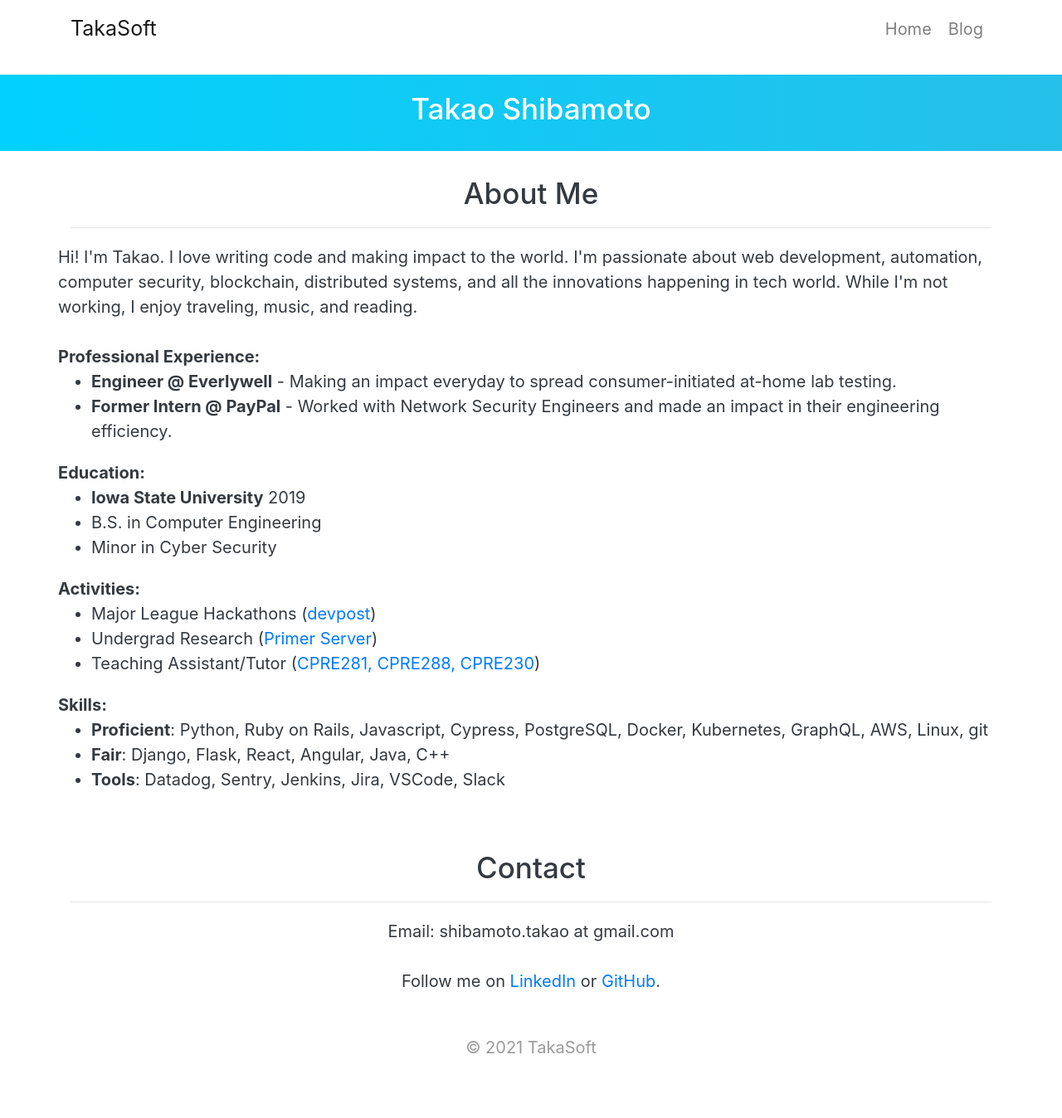
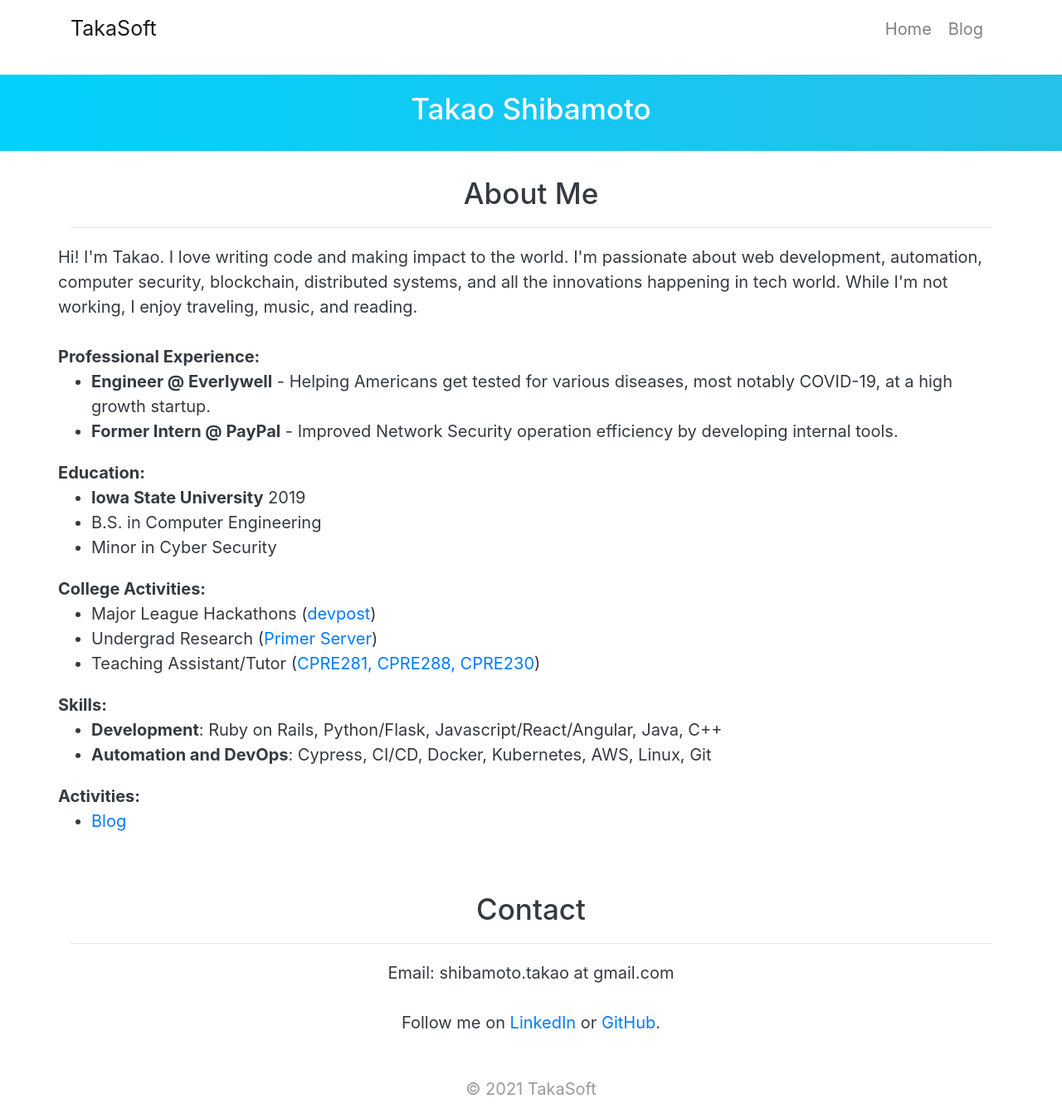
Before and after one commit to takasoft/takasoft.github.io, a Jekyll site: the page built from index.html, in a window 1280 px wide. Shown: the whole page at 83% size. Built offline with Jekyll 4.4.1, drawn with Linux system fonts in a browser that asks for light colours; before the commit the page ends 1298 px from its top, so only the background shows below that.

Commit message:
Update index.html

```diff
--- a/index.html
+++ b/index.html
@@ -22,8 +22,8 @@ title: Home
     </div>
     <div class="row">
       <ul>
-        <li><b>Engineer @ Everlywell</b> - Making an impact everyday to spread consumer-initiated at-home lab testing. </li>
-        <li><b>Former Intern @ PayPal</b> - Worked with Network Security Engineers and made an impact in their engineering efficiency. </li>
+        <li><b>Engineer @ Everlywell</b> - Helping Americans get tested for various diseases, most notably COVID-19, at a high growth startup. </li>
+        <li><b>Former Intern @ PayPal</b> - Improved Network Security operation efficiency by developing internal tools. </li>
       </ul>
     </div>
 
@@ -39,7 +39,7 @@ title: Home
     </div>
 
     <div class="row">
-      <b>Activities: </b>
+      <b>College Activities: </b>
     </div>
     <div class="row">
       <ul>
@@ -54,9 +54,17 @@ title: Home
     </div>
     <div class="row">
       <ul>
-        <li><b>Proficient</b>: Python, Ruby on Rails, Javascript, Cypress, PostgreSQL, Docker, Kubernetes, GraphQL, AWS, Linux, git</li>
-        <li><b>Fair</b>: Django, Flask, React, Angular, Java, C++</li>
-        <li><b>Tools</b>: Datadog, Sentry, Jenkins, Jira, VSCode, Slack</li>
+        <li><b>Development</b>: Ruby on Rails, Python/Flask, Javascript/React/Angular, Java, C++</li>
+        <li><b>Automation and DevOps</b>: Cypress, CI/CD, Docker, Kubernetes, AWS, Linux, Git</li>
+      </ul>
+    </div>
+
+    <div class="row">
+      <b>Activities: </b>
+    </div>
+    <div class="row">
+      <ul>
+        <li><a href="{{ site.url }}{{ site.baseurl }}/blog/ncur-primer-server">Blog</a></li>
       </ul>
     </div>
   </div>
```
